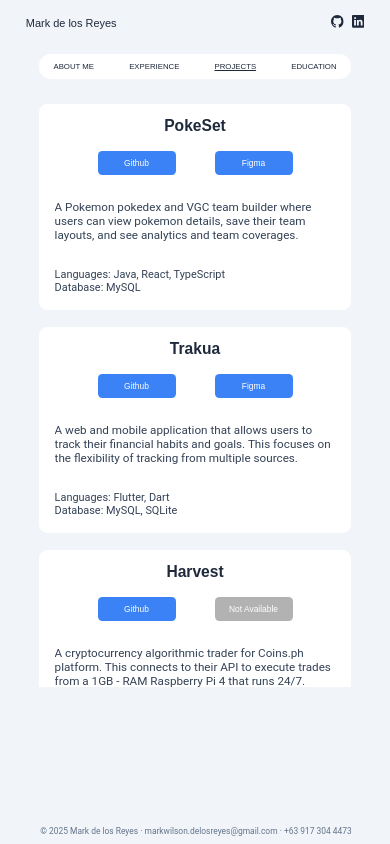
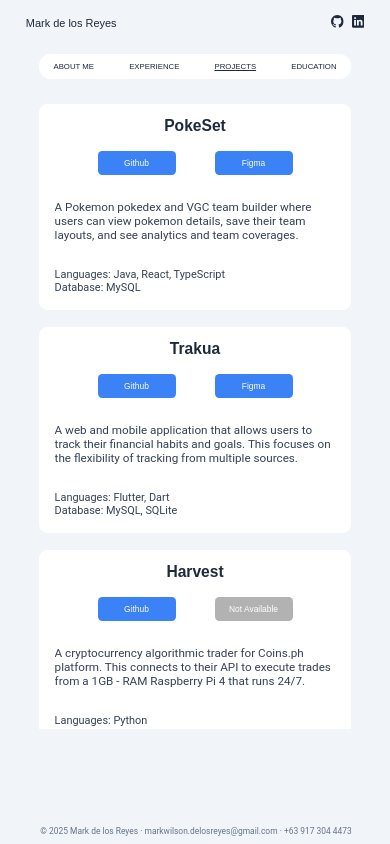
Before and after one commit to mawi-delosreyes/Portfolio, a React (Vite) app: page /projects in a window 390 px wide. Built offline with nearby package versions, Linux system fonts and the light colour scheme.

Commit message:
fix: modified height to 75vh

```diff
--- a/src/styles/experience.css
+++ b/src/styles/experience.css
@@ -169,7 +169,7 @@
 @media (max-width: 768px) {
     #experience {
         position: relative;
-        height: 70vh;
+        height: 75vh;
         width: 90vw;
         background-color: transparent;
         display: flex;
--- a/src/styles/projects.css
+++ b/src/styles/projects.css
@@ -19,7 +19,7 @@
     flex-wrap: nowrap;
     align-items: center;
     justify-content: flex-start;
-    height: 70vh;
+    height: 75vh;
     overflow-y: auto;
     padding-bottom: 8vh;
     box-sizing: border-box;
```
